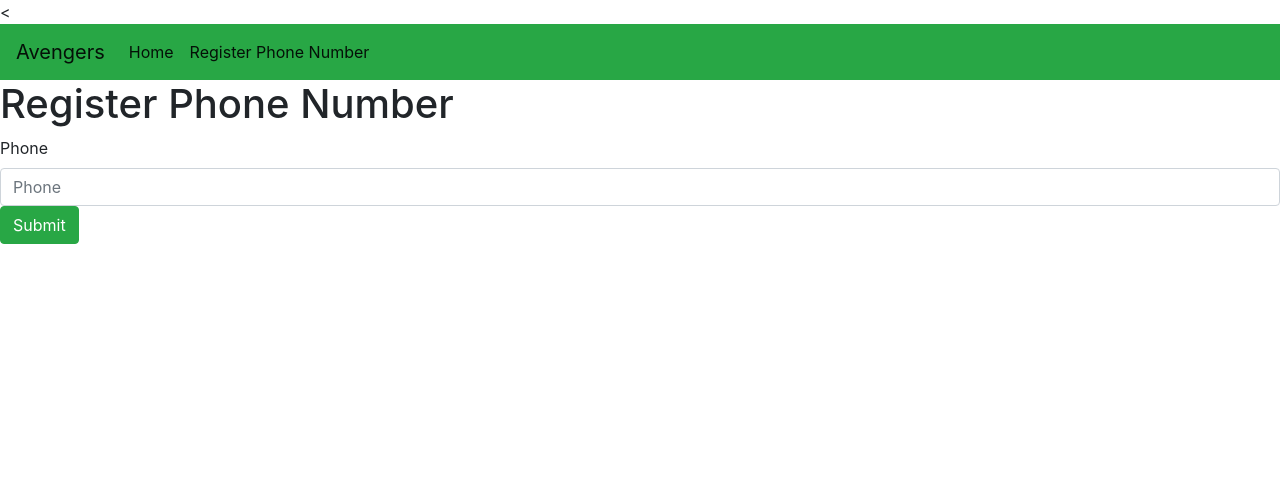
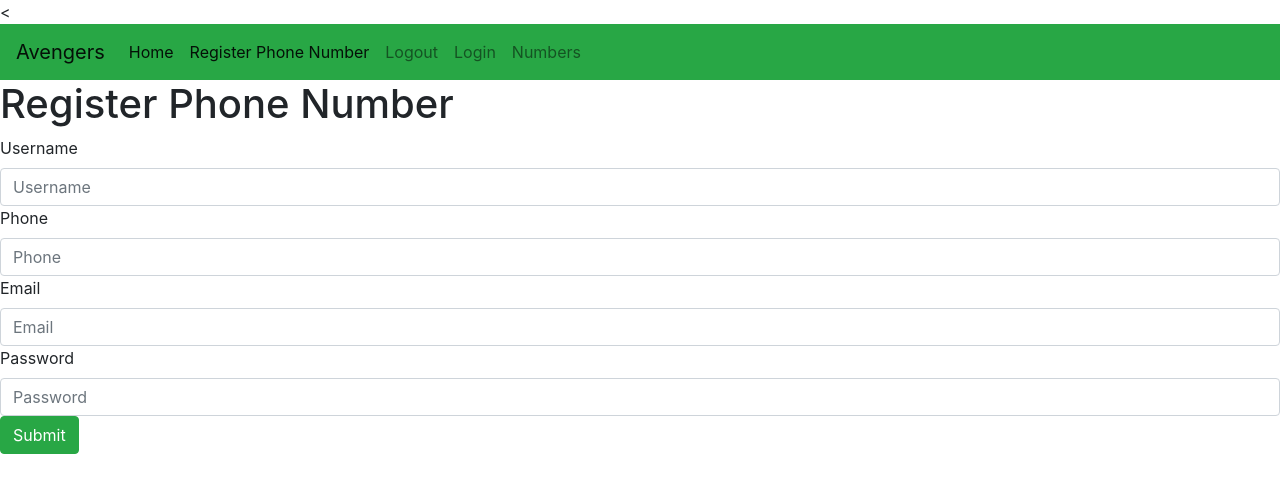
Before and after one commit to jnolan97/AvengersPhonebook, a Flask app: page /phonebook in a window 1280 px wide. Shown: the top 493 px of the page. Run offline with Flask 2, Linux system fonts and the light colour scheme; some libraries are stand-ins or nearby versions.

Commit message:
Added db and new routes

```diff
--- a/avengers_phonebook/forms.py
+++ b/avengers_phonebook/forms.py
@@ -1,7 +1,15 @@
 from flask_wtf import FlaskForm
-from wtforms import StringField, SubmitField
-from wtforms.validators import DataRequired, EqualTo
+from wtforms import StringField, SubmitField, PasswordField
+from wtforms.validators import DataRequired, EqualTo, Email
 
 class PhoneNumberInfo(FlaskForm):
-    phone_number = StringField('Phone', validators=[DataRequired()])
+    username = StringField('Username', validators=[DataRequired()])
+    email = StringField('Email',validators=[DataRequired(),Email()])
+    password = PasswordField('Password', validators=[DataRequired()])
+    usernamephone_number = StringField('Phone', validators=[DataRequired()])
     submit = SubmitField()
+
+class LoginForm(FlaskForm):
+    email = StringField('Email',validators=[DataRequired(),Email()])
+    password = PasswordField('Password',validators=[DataRequired()])
+    submit = SubmitField()
--- a/avengers_phonebook/routes.py
+++ b/avengers_phonebook/routes.py
@@ -1,6 +1,8 @@
-from avengers_phonebook import app
-from flask import render_template, request
-from avengers_phonebook.forms import PhoneNumberInfo
+from avengers_phonebook import app, db, Message, mail
+from flask import render_template, request, redirect, url_for
+from avengers_phonebook.forms import PhoneNumberInfo, LoginForm
+from avengers_phonebook.models import User, check_password_hash
+from flask_login import login_required,login_user,current_user,logout_user
 
 #Home Route
 @app.route('/')
@@ -8,10 +10,50 @@ def home():
     return render_template("home.html")
 #Register route
 @app.route('/phonebook', methods=['GET','POST'])
+#@login_required
 def phonebook():
     form = PhoneNumberInfo()
     if request.method == 'POST' and form.validate():
         # Get info
-        phone_number = form.phone_number.data
-        print(phone_number)
+        usernamephone_number = form.usernamephone_number.data
+        username = form.username.data
+        password = form.password.data
+        email = form.email.data
+        print("\n",usernamephone_number,username,password,email)
+        #create instance of user
+        user = User(username,usernamephone_number,email,password)
+        # open and insert into db and then save info
+        db.session.add(user)
+        db.session.commit()
+        #Flask Email Sender
+        msg = Message(f'Thanks for Signing up! {email}', recipients=[email])
+        msg.body =('Congrats on signing up! Looking forward to your posts!')
+        msg.html = ('<h1> Welcome to May_Blog! </h1>' '<p> This will be fun! </p>')
+        mail.send(msg)
     return render_template('phonebook.html',form = form)
+
+@app.route('/login',methods=['GET','POST'])
+def login():
+    form = LoginForm()
+    if request.method == 'POST' and form.validate():
+        email = form.email.data
+        password = form.password.data
+        logged_user = User.query.filter(User.email == email).first()
+        if logged_user and check_password_hash(logged_user.password,password):
+            login_user(logged_user)
+            return redirect(url_for('home'))
+        else:
+            return redirect(url_for('login'))
+    return render_template('login.html',form=form)
+
+@app.route('/logout')
+def logout():
+    logout_user()
+    return redirect(url_for('home'))
+
+
+@app.route('/phonenumber')
+@login_required
+def phonenumber():
+    phone_numbers = {'Hulk':1234567789,'IronMan':4445556666,'Hawkeye':1123584444}
+    return render_template("phonenumber.html",phone_numbers = phone_numbers)
--- a/avengers_phonebook/static/css/main.css
+++ b/avengers_phonebook/static/css/main.css
@@ -0,0 +1,18 @@
+.banner{
+    height: 95vh;
+    background-image: linear-gradient(to right bottom,rgba(30,115,172,0.7),rgba(142,57,153,0.6)), url(../css/images/avengers.jpg);
+    background-size: cover;
+    background-position: 30% 40%;
+    -webkit-clip-path: polygon(0 0, 100% 0, 100% 80vh, 0 100%);
+    clip-path: polygon(0 0, 100% 0, 100% 80vh, 0 100%);
+    position: relative;
+}
+
+.header-text{
+    display: flex;
+    justify-content: center;
+    padding-top: 20%;
+    left: 20rem;
+    top: 10rem;
+    color: white;
+}
--- a/avengers_phonebook/templates/home.html
+++ b/avengers_phonebook/templates/home.html
@@ -1,7 +1,9 @@
 {% extends 'base.html' %}
 
 {% block content %}
+<header class="banner">
+    <h1 class="header-text">The Avenger's Phonebook</h1>
+</header>
 
-<h1 class="home-page-text">The Avenger's Phonebook</h1>
 
 {% endblock content %}
--- a/avengers_phonebook/templates/nav.html
+++ b/avengers_phonebook/templates/nav.html
@@ -11,6 +11,15 @@
         <li class="nav-item active">
           <a class="nav-link" href="{{ url_for('phonebook') }}">Register Phone Number</a>
         </li>
+        <li class="nav-item">
+          <a class="nav-link" href="{{ url_for('logout') }}">Logout</a>
+      </li>
+      <li class="nav-item">
+          <a class="nav-link" href="{{ url_for('login') }}">Login</a>
+      </li>
+      <li class="nav-item">
+        <a class="nav-link" href="{{ url_for('phonenumber') }}">Numbers</a>
+    </li>
       </ul>
     </div>
   </nav>
--- a/avengers_phonebook/templates/phonebook.html
+++ b/avengers_phonebook/templates/phonebook.html
@@ -8,9 +8,20 @@
     {{ form.hidden_tag() }}
     <div class="form-group">
         <fieldset>
-            {{ form.phone_number.label }}
-            {{ form.phone_number(class="form-control", placeholder="Phone") }}
-
+            {{ form.username.label }}
+            {{ form.username(class="form-control",placeholder="Username") }}
+        </fieldset>
+        <fieldset>
+            {{ form.usernamephone_number.label }}
+            {{ form.usernamephone_number(class="form-control", placeholder="Phone") }}
+        </fieldset>
+        <fieldset>
+            {{ form.email.label }}
+            {{ form.email(class="form-control",placeholder="Email") }}
+        </fieldset>
+        <fieldset>
+            {{ form.password.label }}
+            {{ form.password(class="form-control",placeholder="Password") }}
         </fieldset>
         {{ form.submit(class="btn btn-success") }}
     </div>
--- a/config.py
+++ b/config.py
@@ -5,3 +5,9 @@ class Config():
     SECRET_KEY = os.environ.get('SECRET_KEY') or 'you will never guess...'
     SQLALCHEMY_DATABASE_URI = os.environ.get('DATABASE_URL') or 'sqlite:///' + os.path.join(basedir,'app.db')
     SQLALCHEMY_TRACK_MODIFICATIONS = False
+    MAIL_SERVER = 'smtp.sendgrid.net'
+    MAIL_PORT = 587
+    MAIL_USE_TLS = True
+    MAIL_USERNAME = 'apikey'
+    MAIL_PASSWORD = os.environ.get('SENDGRID_API_KEY')
+    MAIL_DEFAULT_SENDER = os.environ.get('MAIL_DEFAULT_SENDER')
```
Also changed, not shown: avengers_phonebook/__init__.py (+10 -0 lines), avengers_phonebook/models.py (+20 -5 lines), avengers_phonebook/templates/login.html (added, +23 -0 lines), avengers_phonebook/templates/phonenumber.html (added, +11 -0 lines), migrations/versions/7cbddf10b495_added_columns.py (added, +36 -0 lines), app.db, avengers_phonebook/static/css/images/avengers.jpg (added), 1 other file.
